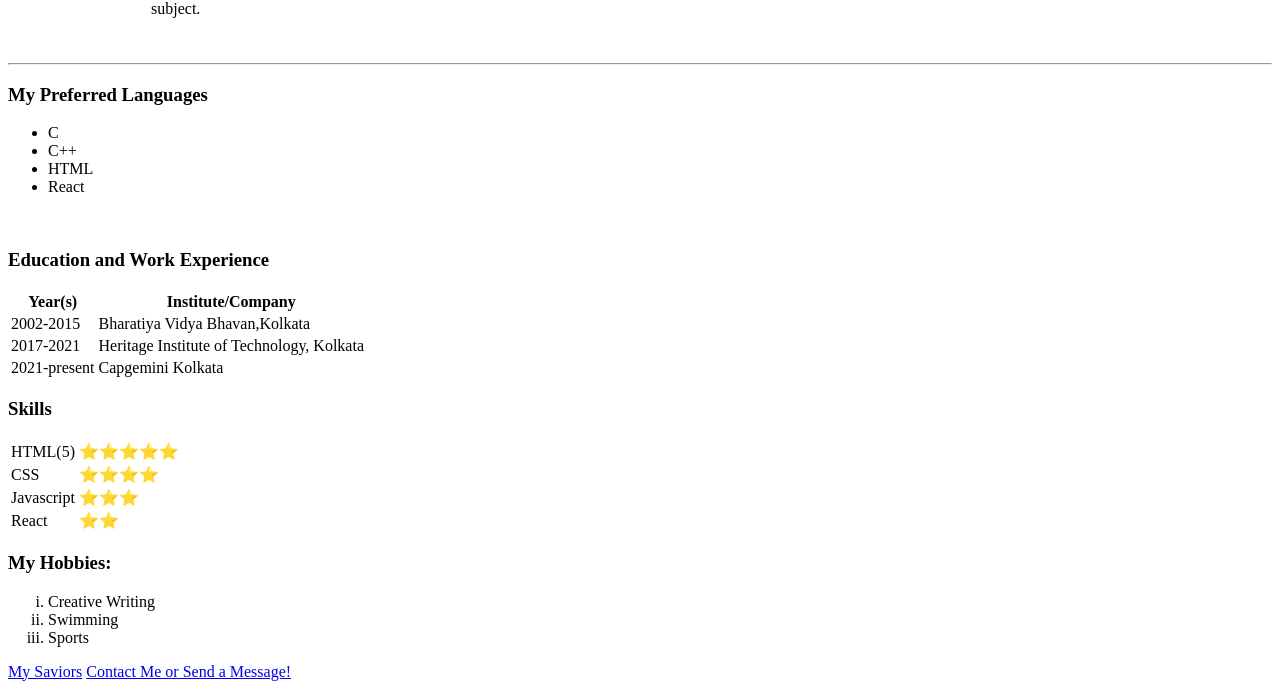
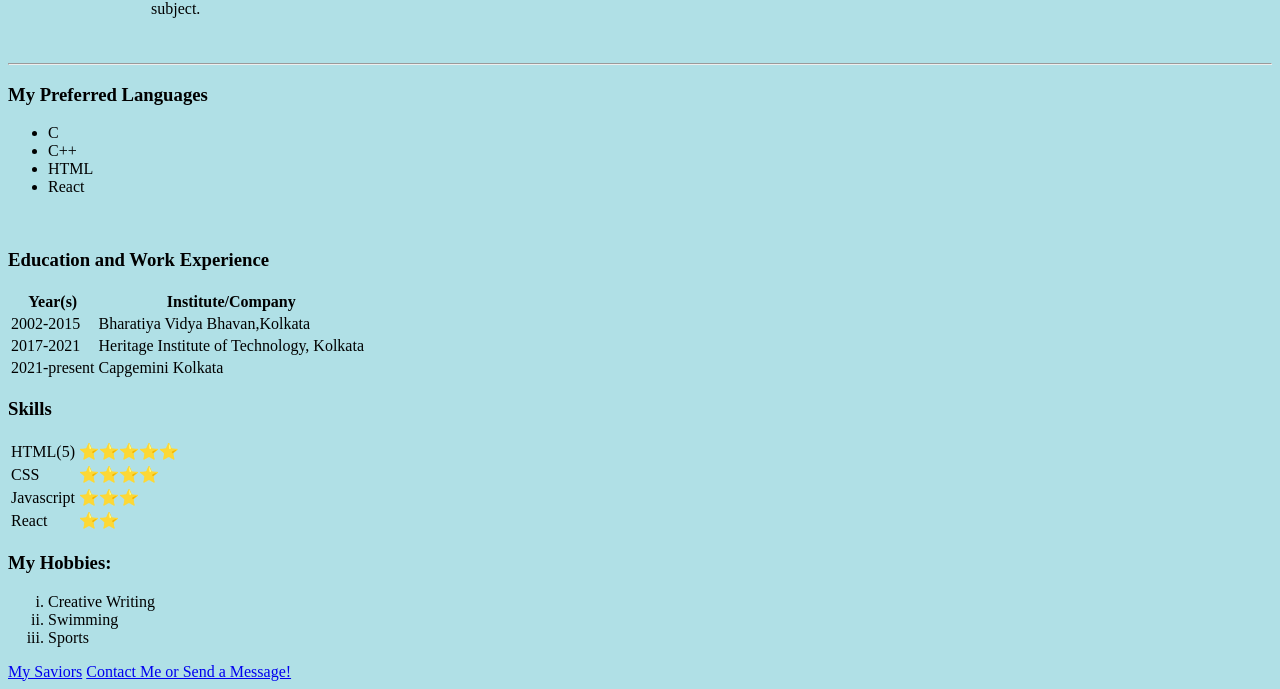
Before and after one commit to Soham2411/cv, a plain HTML site: page index.html in a window 1280 px wide. Shown: the part 179-868 px from the top of the page. Drawn offline with Linux system fonts and the light colour scheme.

Commit message:
Update index.html

```diff
--- a/index.html
+++ b/index.html
@@ -6,7 +6,7 @@
     <meta name="viewport" content="width=device-width, initial-scale=1.0">
     <title>Soham's Personal Site</title>
 </head>
-<body style="background-color:7D8F69;">
+<body style="background-color:powderblue;">
     <table cellspacing ="20">
         <tr>
             <td><img src="Images/1656318501365.jpg" alt="Profile Pic Soham" width="100" height="100"></td>
```
